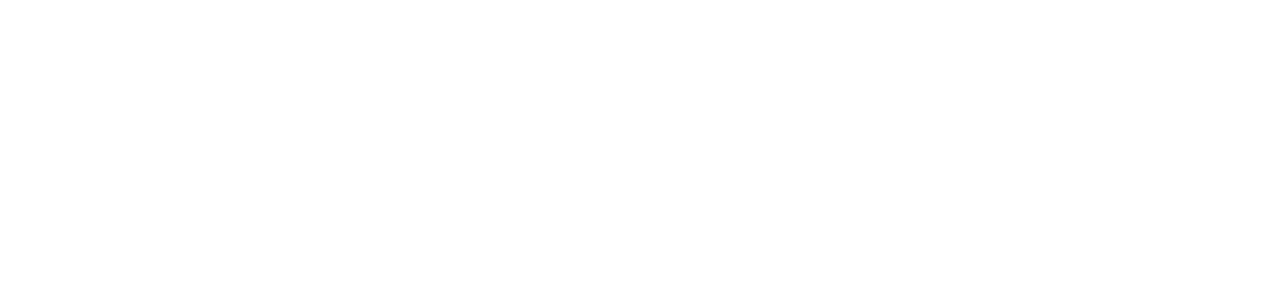
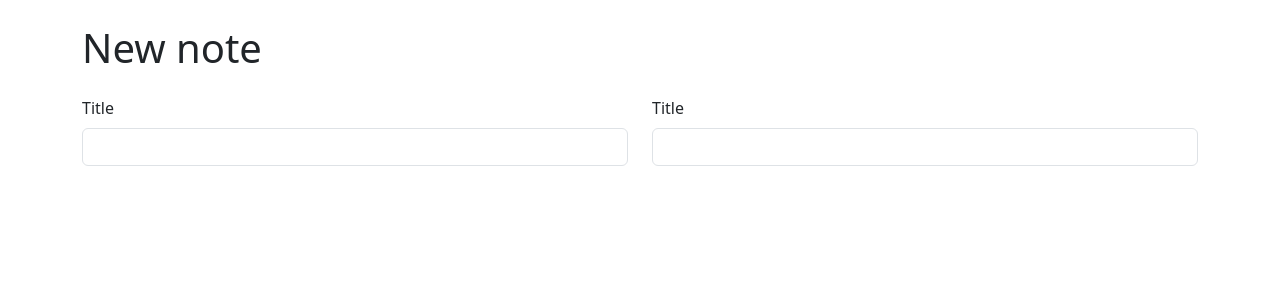
Before and after one commit to OleksandrTsurkan/react-note-taking-app, a React (Vite) app: page /new in a window 1280 px wide. Shown: the top 300 px of the page. Built offline with nearby package versions, Linux system fonts and the light colour scheme.

Commit message:
note form

```diff
--- a/src/NewNote.tsx
+++ b/src/NewNote.tsx
@@ -1,12 +1,11 @@
-import { NoteData, Tag } from "./App"
-import { NoteForm } from "./NoteForm"
-
-
+import { NoteData, Tag } from "./App";
+import { NoteForm } from "./NoteForm";
 
 export function NewNote({ onSubmit, onAddTag, availableTags }: NewNoteProps) {
   return (
     <>
-
+      <h1 className="mb-4">New note</h1>
+      <NoteForm/>
     </>
-  )
+  );
 }
--- a/src/NoteForm.tsx
+++ b/src/NoteForm.tsx
@@ -1,99 +1,35 @@
-import { FormEvent, useRef, useState } from "react"
-import { Button, Col, Form, Row, Stack } from "react-bootstrap"
-import { Link, useNavigate } from "react-router-dom"
-import CreatableReactSelect from "react-select/creatable"
-import { NoteData, Tag } from "./App"
-import { v4 as uuidV4 } from "uuid"
+import { FormEvent, useRef, useState } from "react";
+import { Button, Col, Form, FormGroup, Row, Stack } from "react-bootstrap";
+import { Link, useNavigate } from "react-router-dom";
+import CreatableReactSelect from "react-select/creatable";
+import { NoteData, Tag } from "./App";
+import { v4 as uuidV4 } from "uuid";
 
 type NoteFormProps = {
-  onSubmit: (data: NoteData) => void
-  onAddTag: (tag: Tag) => void
-  availableTags: Tag[]
-} & Partial<NoteData>
+  onSubmit: (data: NoteData) => void;
+  onAddTag: (tag: Tag) => void;
+  availableTags: Tag[];
+} & Partial<NoteData>;
 
-export function NoteForm({
-  onSubmit,
-  onAddTag,
-  availableTags,
-  title = "",
-  markdown = "",
-  tags = [],
-}: NoteFormProps) {
-  const titleRef = useRef<HTMLInputElement>(null)
-  const markdownRef = useRef<HTMLTextAreaElement>(null)
-  const [selectedTags, setSelectedTags] = useState<Tag[]>(tags)
-  const navigate = useNavigate()
-
-  function handleSubmit(e: FormEvent) {
-    e.preventDefault()
-
-    onSubmit({
-      title: titleRef.current!.value,
-      markdown: markdownRef.current!.value,
-      tags: selectedTags,
-    })
-
-    navigate("..")
-  }
-
+export function NoteForm() {
   return (
-    <Form onSubmit={handleSubmit}>
+    <Form>
       <Stack gap={4}>
         <Row>
           <Col>
-            <Form.Group controlId="title">
+            <FormGroup controlId="title">
               <Form.Label>Title</Form.Label>
-              <Form.Control ref={titleRef} required defaultValue={title} />
-            </Form.Group>
+              <Form.Control required />
+            </FormGroup>
           </Col>
           <Col>
-            <Form.Group controlId="tags">
-              <Form.Label>Tags</Form.Label>
-              <CreatableReactSelect
-                onCreateOption={label => {
-                  const newTag = { id: uuidV4(), label }
-                  onAddTag(newTag)
-                  setSelectedTags(prev => [...prev, newTag])
-                }}
-                value={selectedTags.map(tag => {
-                  return { label: tag.label, value: tag.id }
-                })}
-                options={availableTags.map(tag => {
-                  return { label: tag.label, value: tag.id }
-                })}
-                onChange={tags => {
-                  setSelectedTags(
-                    tags.map(tag => {
-                      return { label: tag.label, id: tag.value }
-                    })
-                  )
-                }}
-                isMulti
-              />
-            </Form.Group>
+            <FormGroup controlId="title">
+              <Form.Label>Title</Form.Label>
+              <Form.Control required />
+            </FormGroup>
           </Col>
         </Row>
-        <Form.Group controlId="markdown">
-          <Form.Label>Body</Form.Label>
-          <Form.Control
-            defaultValue={markdown}
-            required
-            as="textarea"
-            ref={markdownRef}
-            rows={15}
-          />
-        </Form.Group>
-        <Stack direction="horizontal" gap={2} className="justify-content-end">
-          <Button type="submit" variant="primary">
-            Save
-          </Button>
-          <Link to="..">
-            <Button type="button" variant="outline-secondary">
-              Cancel
-            </Button>
-          </Link>
-        </Stack>
       </Stack>
     </Form>
-  )
+  );
 }
```
Also changed, not shown: package.json (+6 -6 lines), 1 other file (tests, documents, lock files or other folders).
